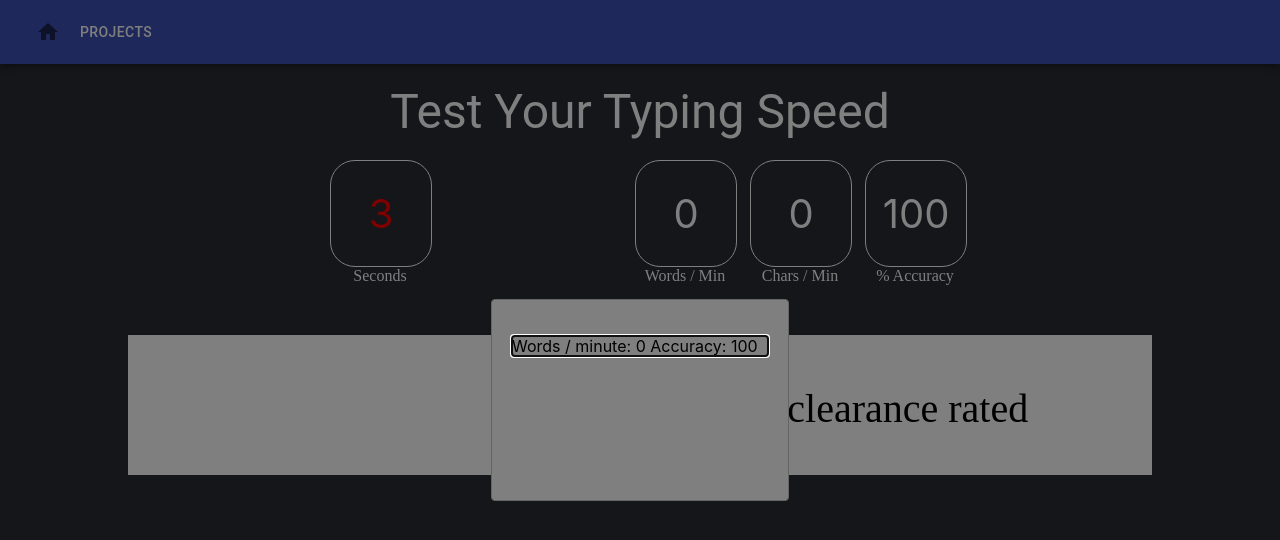
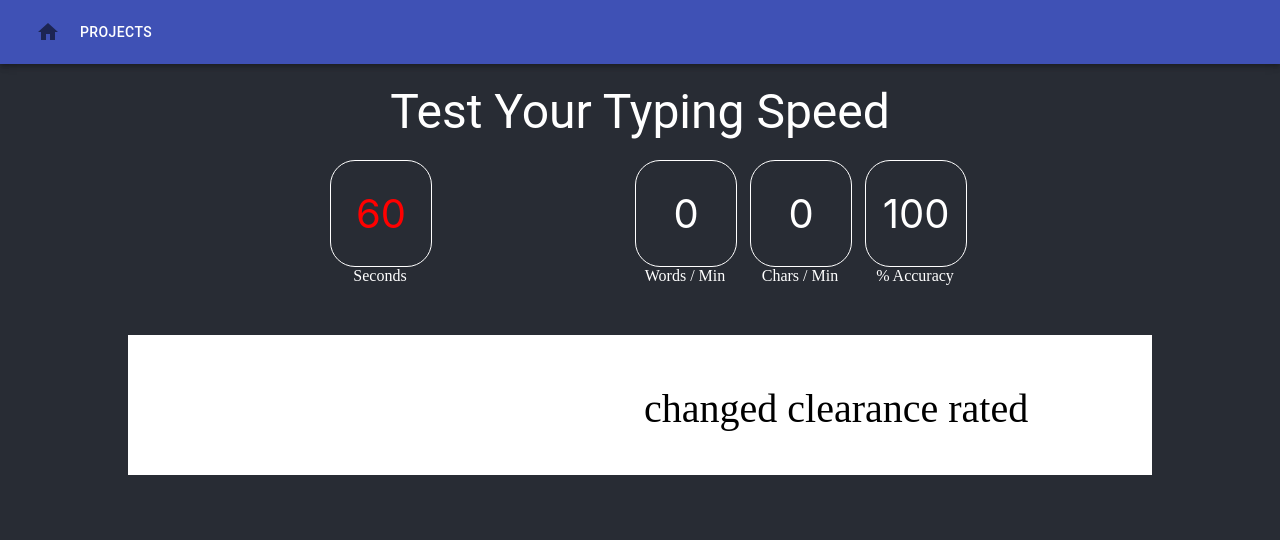
Before and after one commit to orange-puff/Playground, a React (Create React App) app in the folder src/Playground.Web/UI/: page /projects/typing_project in a window 1280 px wide. Shown: the top 540 px of the page. Built offline with nearby package versions, Linux system fonts and the light colour scheme.

Commit message:
back to normal

```diff
--- a/src/Playground.Web/UI/src/components/projects/typing_project/TypingProject.tsx
+++ b/src/Playground.Web/UI/src/components/projects/typing_project/TypingProject.tsx
@@ -135,10 +135,10 @@ const TypingProject = () => {
     const [accuracy, setAccuracy] = useState<number>(100.0);
     const [totalWords, setTotalWords] = useState<number>(0);
     const [started, setStarted] = useState<boolean>(false);
-    const [timeLeft, setTimeLeft] = useState<number>(3);
+    const [timeLeft, setTimeLeft] = useState<number>(60);
     const inputRef = useRef(null);
     const [timeInterval, setTimeInterval] = useState<any>(null);
-    const [modalOpen, setModalOpen] = useState<boolean>(true);
+    const [modalOpen, setModalOpen] = useState<boolean>(false);
 
     useEffect(() => {
         inputRef.current.focus();
```
